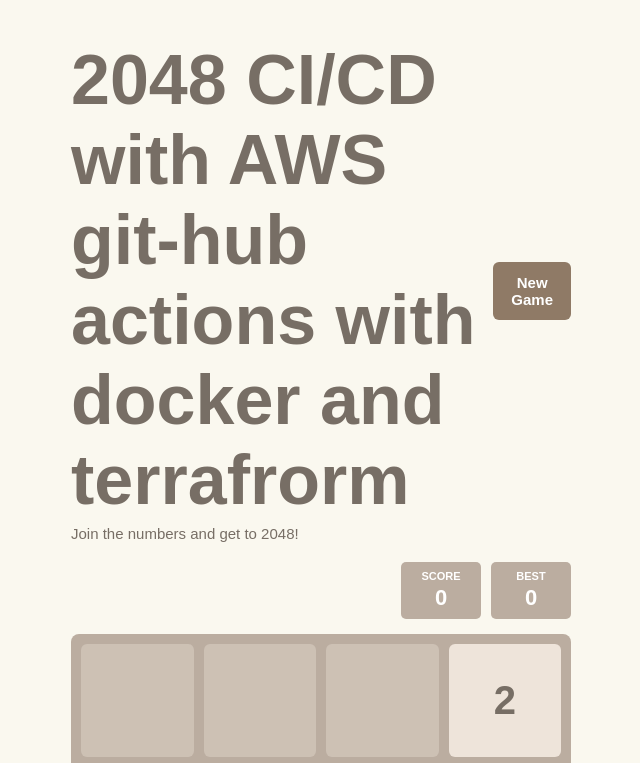
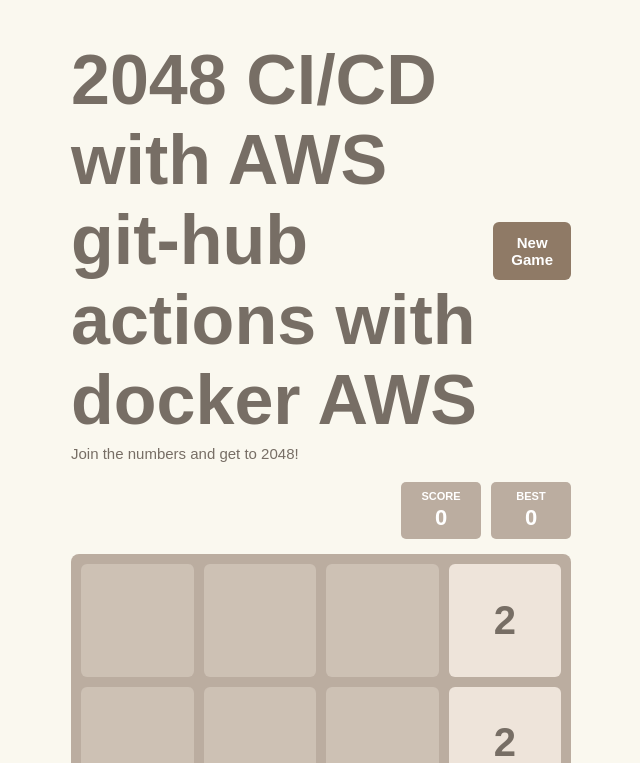
Before and after one commit to OM0126/2048-django-devops, a Django app: page / in a window 1280 px wide. Shown: the top 763 px of the page, without its empty margins (319-959 px from the left). Run offline with Django 5.2, Linux system fonts and the light colour scheme.

Commit message:
test 1.4

```diff
--- a/game/templates/game/index.html
+++ b/game/templates/game/index.html
@@ -18,7 +18,7 @@
         <div class="header">
 
             <div>
-                <h1>2048 CI/CD with AWS git-hub actions with docker and terrafrorm </h1>
+                <h1>2048 CI/CD with AWS git-hub actions with docker AWS </h1>
                 <p>Join the numbers and get to 2048!</p>
 
             </div>
```
